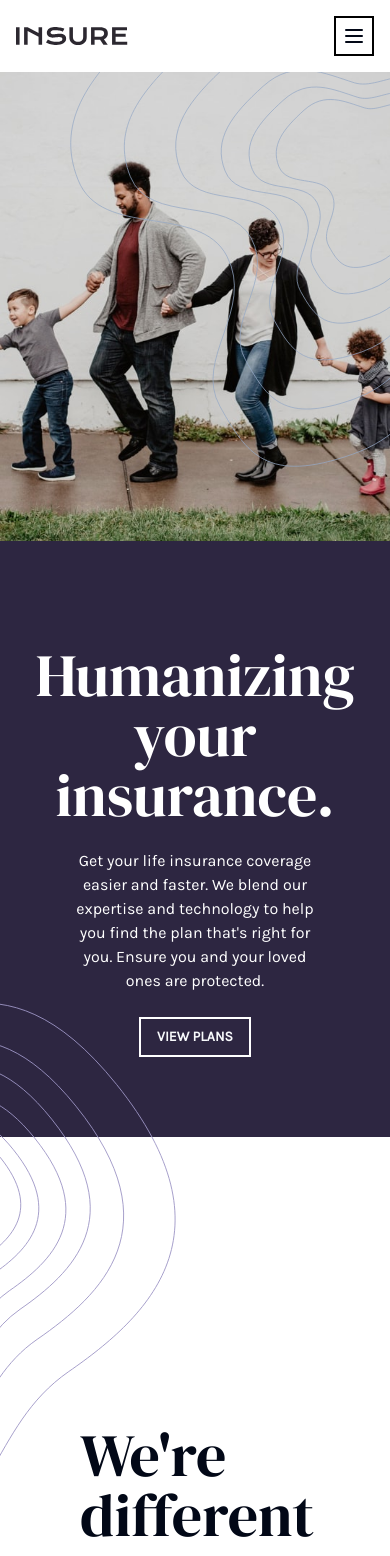
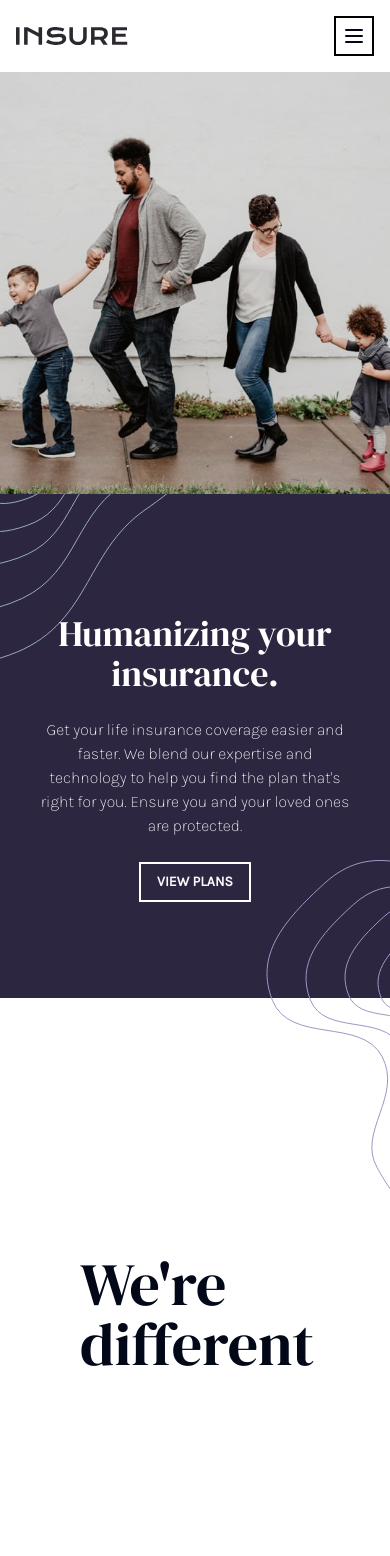
Before and after one commit to devanup/fem-insure-landing-page, a Next.js app: page / in a window 390 px wide. After the commit the page ends 1385 px from the top, so only its background shows below. Built offline with nearby package versions, Linux system fonts and the light colour scheme.

Commit message:
fixed the section height issue, added patter svgs, fixed menu

```diff
--- a/src/app/page.tsx
+++ b/src/app/page.tsx
@@ -3,7 +3,8 @@ import Header from '@/components/Header';
 import { Karla } from 'next/font/google';
 import BottomBanner from '@/components/BottomBanner';
 
-const karla = Karla({ subsets: ['latin'], weight: '400' });
+// const karla = Karla({ subsets: ['latin'], weight: '400' });
+const karla = Karla({ subsets: ['latin'], weight: ['400', '200'] });
 
 export default function Home() {
 	return (
--- a/src/components/BottomBanner.tsx
+++ b/src/components/BottomBanner.tsx
@@ -7,7 +7,7 @@ const serifDisplay = DM_Serif_Display({
 
 const BottomBanner = () => {
 	return (
-		<section className='mt-72'>
+		<section className='mt-64'>
 			<div className='hidden md:block w-40 h-[1px] bg-[#C396C6] mb-8'></div>
 			<h1 className={`text-6xl ${serifDisplay.className}`}>
 				We&apos;re different
--- a/src/components/Hero.tsx
+++ b/src/components/Hero.tsx
@@ -10,10 +10,11 @@ const Hero = () => {
 	return (
 		<section
 			id='hero'
-			className='bg-[#2D2641] text-white md:px-20 px-0 h-auto md:h-[85vh] relative'
+			// className='bg-[#2D2641] text-white md:px-20 px-0 h-auto md:h-[85vh] xl:h-[60vh] lg:h-[60vh] relative'
+			className='bg-[#2D2641] text-white md:px-20 px-0 h-auto relative'
 		>
 			{/* top-right pattern svg */}
-			<div className='absolute -top-10 right-0'>
+			<div className='absolute -top-10 right-0 hidden md:block'>
 				<img
 					src='/bg-pattern-intro-right-desktop.svg'
 					alt='bg-pattern-intro-right-desktop'
@@ -21,7 +22,7 @@ const Hero = () => {
 				/>
 			</div>
 			{/* bottom-left pattern svg */}
-			<div className='absolute -bottom-80 left-0'>
+			<div className='absolute -bottom-80 left-0 hidden md:block'>
 				<img
 					src='/bg-pattern-intro-left-desktop.svg'
 					alt='bg-pattern-intro-right-desktop'
@@ -31,28 +32,47 @@ const Hero = () => {
 			{/* hero main content */}
 			<div className='flex flex-col-reverse md:flex-row justify-between'>
 				{/* hero-left */}
-				<div className='flex flex-col md:items-start items-center space-y-6 z-10 md:w-1/2 w-[70%] mx-auto my-20 md:my-28 md:px-0 px-4 md:text-left text-center'>
+				<div className='flex flex-col relative md:items-start items-center space-y-6 z-10 md:w-1/2 w-full mx-auto my-0 md:my-24 md:pr-8 md:px-0 px-10 md:py-0 py-24 md:text-left text-center'>
+					{/* bg-pattern-intro-left-mobile */}
+					<div className='absolute top-0 left-0 -z-10 md:hidden block '>
+						<img
+							src='/bg-pattern-intro-left-mobile.svg'
+							alt='bg-pattern-intro-left-mobile'
+							className='w-50'
+						/>
+					</div>
+					{/* bg-pattern-intro-right-mobile */}
+					<div className='absolute -bottom-48 right-0 -z-10 md:hidden block '>
+						<img
+							src='/bg-pattern-intro-right-mobile.svg'
+							alt='bg-pattern-intro-right-mobile'
+							className='w-50'
+						/>
+					</div>
+
 					<div className='hidden md:block w-40 h-[1px] bg-white mb-8'></div>
 
-					<h1 className={`text-6xl ${serifDisplay.className}`}>
+					<h1 className={`lg:text-6xl text-4xl ${serifDisplay.className}`}>
 						Humanizing your insurance.
 					</h1>
-					<p className='font-normal'>
+					<p className='font-light'>
 						Get your life insurance coverage easier and faster. We blend our
 						expertise and technology to help you find the plan that&apos;s right
 						for you. Ensure you and your loved ones are protected.
 					</p>
-					<Button className='w-fit border-2 border-white bg-transparent hover:bg-purple-900 hover:bg-opacity-20 md:hover:bg-white rounded-none uppercase font-semibold hover:text-black'>
+					<Button className='w-fit border-2 border-white bg-transparent hover:bg-white rounded-none uppercase font-semibold hover:text-black'>
 						View Plans
 					</Button>
 				</div>
 				{/* hero-right */}
-				<div className='flex-shrink-0 md:ml-10 ml-0 md:w-[300px] lg:w-[40%] w-full mx-auto md:mt-28'>
-					<img
-						className='w-full h-auto'
-						src='/image-intro-desktop.jpg'
-						alt='image-intro-desktop'
-					/>
+				<div className='flex-shrink-0 ml-0 lg:w-[27em] md:w-[55%] w-full mx-auto md:mt-28 relative'>
+					<div className='img-wrap md:absolute relative'>
+						<img
+							className='w-full h-[50vh] md:h-auto object-cover'
+							src='/image-intro-desktop.jpg'
+							alt='image-intro-desktop'
+						/>
+					</div>
 				</div>
 			</div>
 		</section>
--- a/src/components/Nav.tsx
+++ b/src/components/Nav.tsx
@@ -28,7 +28,7 @@ const Nav = ({ menuOpen }: { menuOpen: boolean } = { menuOpen: false }) => {
 					>
 						<Button
 							variant='outline'
-							className='border-2 md:border-black border-white bg-transparent hover:bg-purple-900 hover:bg-opacity-20 md:hover:bg-black rounded-none uppercase font-semibold hover:text-white md:w-auto w-full'
+							className='border-2 md:border-black border-white bg-transparent hover:bg-black hover:border-black rounded-none uppercase font-semibold hover:text-white md:w-auto w-full'
 						>
 							{item.title}
 						</Button>
```
